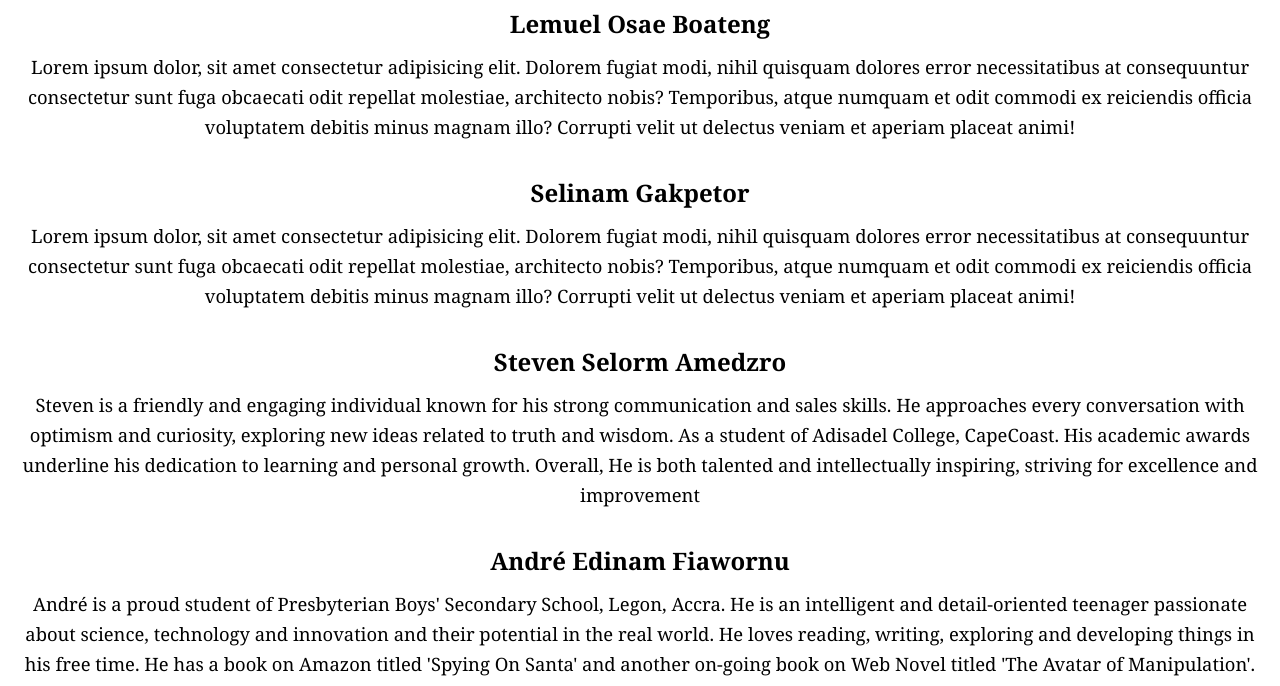
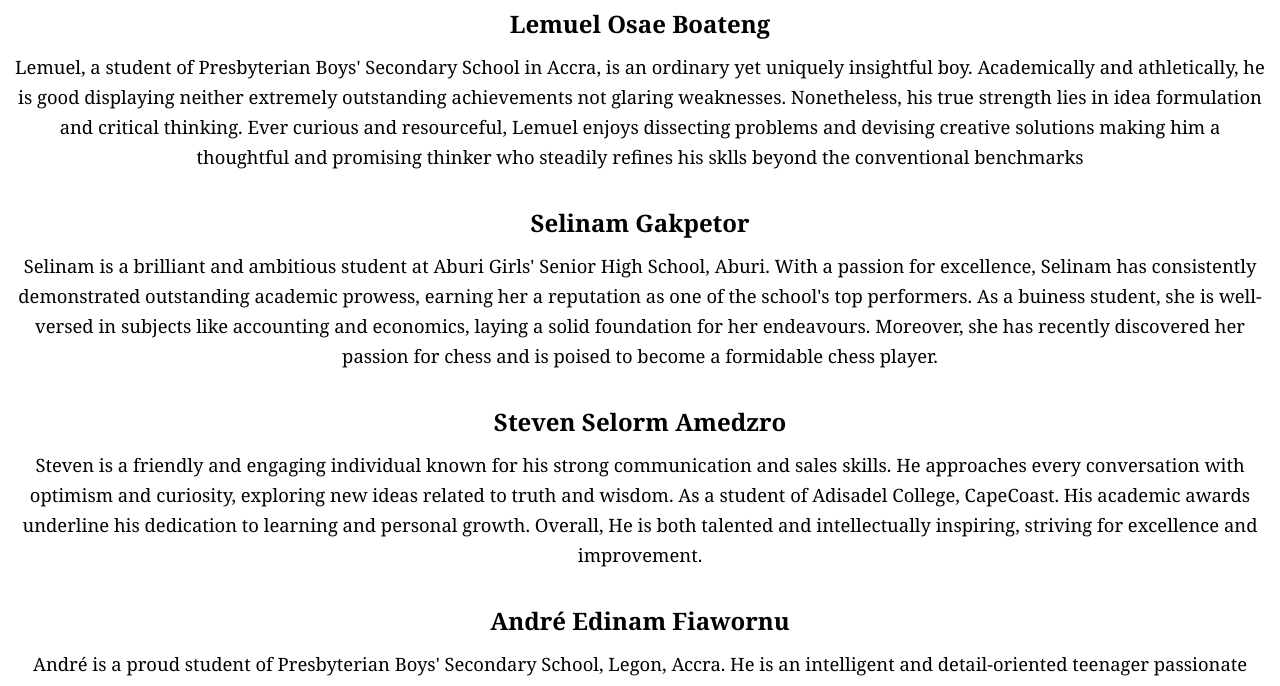
Before and after one commit to Dre-laight/Health-Haven, a plain HTML site: page Team-Lemuel.html in a window 1280 px wide. Shown: the part 505-1191 px from the top of the page. Drawn offline with Linux system fonts and the light colour scheme.

Commit message:
updated the description of Lemeul and Selinam and changed the footer to display the site's name

```diff
--- a/Team-Lemuel.html
+++ b/Team-Lemuel.html
@@ -73,13 +73,13 @@
     <div id="aboutSection">
         <h1 class="heading">About Us</h1>
         <h2 class="name-heading">Lemuel Osae Boateng</h2>
-        <p class="description">Lorem ipsum dolor, sit amet consectetur adipisicing elit. Dolorem fugiat modi, nihil quisquam dolores error necessitatibus at consequuntur consectetur sunt fuga obcaecati odit repellat molestiae, architecto nobis? Temporibus, atque numquam et odit commodi ex reiciendis officia voluptatem debitis minus magnam illo? Corrupti velit ut delectus veniam et aperiam placeat animi!</p>
+        <p class="description">Lemuel, a student of Presbyterian Boys' Secondary School in Accra, is an ordinary yet uniquely insightful boy. Academically and athletically, he is good displaying neither extremely outstanding achievements not glaring weaknesses. Nonetheless, his true strength lies in idea formulation and critical thinking. Ever curious and resourceful, Lemuel enjoys dissecting problems and devising creative solutions making him a thoughtful and promising thinker who steadily refines his sklls beyond the conventional benchmarks</p>
 <br/>
         <h2 class="name-heading">Selinam Gakpetor</h2>
-        <p class="description">Lorem ipsum dolor, sit amet consectetur adipisicing elit. Dolorem fugiat modi, nihil quisquam dolores error necessitatibus at consequuntur consectetur sunt fuga obcaecati odit repellat molestiae, architecto nobis? Temporibus, atque numquam et odit commodi ex reiciendis officia voluptatem debitis minus magnam illo? Corrupti velit ut delectus veniam et aperiam placeat animi!</p>
+        <p class="description">Selinam is a brilliant and ambitious student at Aburi Girls' Senior High School, Aburi. With a passion for excellence, Selinam has consistently demonstrated outstanding academic prowess, earning her a reputation as one of the school's top performers. As a buiness student, she is well-versed in subjects like accounting and economics, laying a solid foundation for her endeavours. Moreover, she has recently discovered her passion for chess and is poised to become a formidable chess player.</p>
 <br/>
         <h2 class="name-heading">Steven Selorm Amedzro</h2>
-        <p class="description">Steven is a friendly and engaging individual known for his strong communication and sales skills. He approaches every conversation with optimism and curiosity, exploring new ideas related to truth and wisdom. As a student of Adisadel College, CapeCoast. His academic awards underline his dedication to learning and personal growth. Overall, He is both talented and intellectually inspiring, striving for excellence and improvement</p>
+        <p class="description">Steven is a friendly and engaging individual known for his strong communication and sales skills. He approaches every conversation with optimism and curiosity, exploring new ideas related to truth and wisdom. As a student of Adisadel College, CapeCoast. His academic awards underline his dedication to learning and personal growth. Overall, He is both talented and intellectually inspiring, striving for excellence and improvement.</p>
 <br/>
         <h2 class="name-heading">André Edinam Fiawornu</h2>
         <p class="description">André is a proud student of Presbyterian Boys' Secondary School, Legon, Accra. He is an intelligent and detail-oriented teenager passionate about science, technology and innovation and their potential in the real world. He loves reading, writing, exploring and developing things in his free time. He has a book on Amazon titled 'Spying On Santa' and another on-going book on Web Novel titled 'The Avatar of Manipulation'.</p>
@@ -135,7 +135,7 @@
         </div>
 
         <div class="text-container">
-            <p class="text">&copy; 2025 Team Lemuel; Made by <span class="footer-logo">LAIGHT&trade;</span></p>
+            <p class="text">&copy; 2025 Health Haven; Made by <span class="footer-logo">LAIGHT&trade;</span></p>
         </div>
     </footer>
 
```
